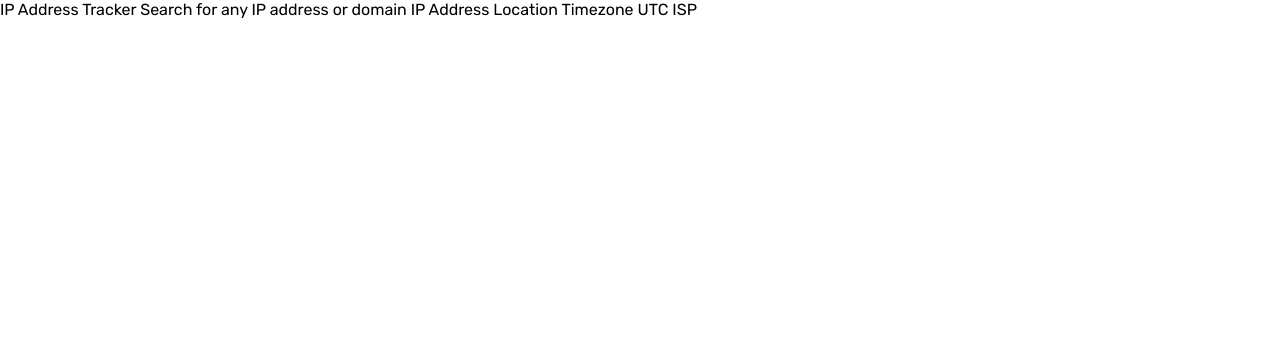
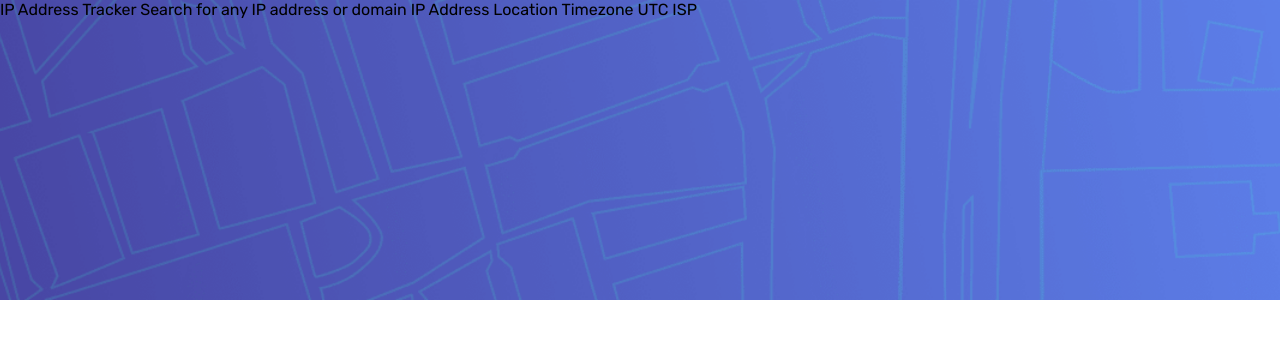
Before and after one commit to TheThomasY/IP-Address-Tracker, a plain HTML site: page index.html in a window 1280 px wide. Drawn offline with Linux system fonts and the light colour scheme.

Commit message:
style: top bg added

```diff
--- a/css/styles.scss
+++ b/css/styles.scss
@@ -17,3 +17,14 @@ body {
   font-size: 1.6rem;
   font-family: 'Rubik', sans-serif;
 }
+
+.top-bg {
+  width: 100%;
+  height: 30rem;
+  position: absolute;
+  background: url(../images/pattern-bg.png);
+  background-repeat: no-repeat;
+  background-size: cover;
+  background-position: center;
+  z-index: -1;
+}
--- a/index.html
+++ b/index.html
@@ -16,6 +16,7 @@
     <link rel="stylesheet" href="./css/styles.css" />
   </head>
   <body>
+    <div class="top-bg"></div>
     IP Address Tracker Search for any IP address or domain IP Address Location
     Timezone UTC
     <!-- add offset value dynamically using the API -->
```
Also changed, not shown: css/styles.css, 1 other file.
